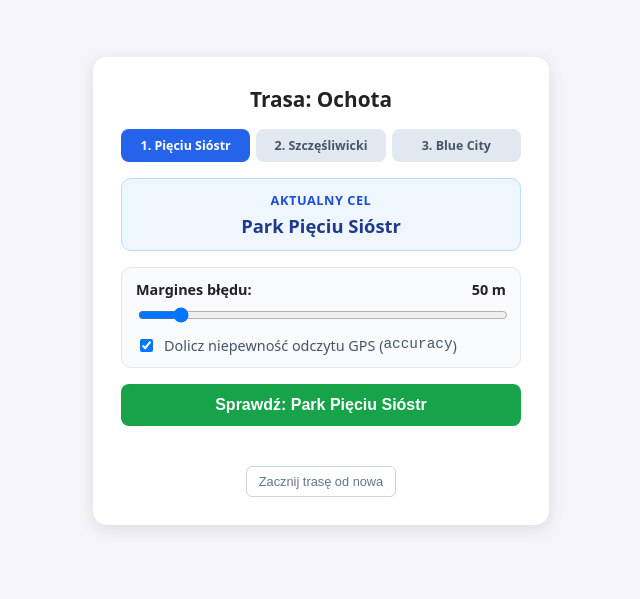
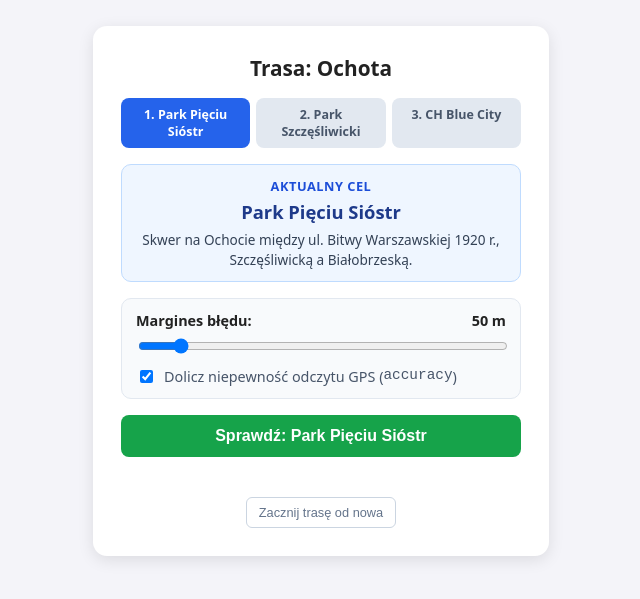
Before and after one commit to HubertMalinowski/lokalizacja-test, a plain HTML site: page index.html in a window 1280 px wide. Shown: the part 109-708 px from the top of the page, without its empty margins (319-959 px from the left). Drawn offline with Linux system fonts and the light colour scheme.

Commit message:
cele i index

```diff
--- /dev/null
+++ b/cele.json
@@ -0,0 +1,38 @@
+[
+  {
+    "id": "pieciu-siostr",
+    "nazwa": "Park Pięciu Sióstr",
+    "opis": "Skwer na Ochocie między ul. Bitwy Warszawskiej 1920 r., Szczęśliwicką a Białobrzeską.",
+    "polygon": [
+      [52.21625, 20.96520],
+      [52.21640, 20.96815],
+      [52.21435, 20.96935],
+      [52.21345, 20.96755],
+      [52.21415, 20.96545]
+    ]
+  },
+  {
+    "id": "szczesliwicki",
+    "nazwa": "Park Szczęśliwicki",
+    "opis": "Duży park z górką, stawami i alejkami między Włodarzewską, Drawską, Szczęśliwicką i Dickensa.",
+    "polygon": [
+      [52.21020, 20.95580],
+      [52.21040, 20.96280],
+      [52.20650, 20.96420],
+      [52.20360, 20.96220],
+      [52.20390, 20.95540],
+      [52.20720, 20.95460]
+    ]
+  },
+  {
+    "id": "blue-city",
+    "nazwa": "CH Blue City",
+    "opis": "Centrum handlowe w Al. Jerozolimskich po stronie Ochoty / Włoch (okolice ul. Opaczewskiej).",
+    "polygon": [
+      [52.21415, 20.95410],
+      [52.21335, 20.95715],
+      [52.21165, 20.95645],
+      [52.21235, 20.95335]
+    ]
+  }
+]
--- a/index.html
+++ b/index.html
@@ -30,12 +30,13 @@
     }
     .progress {
       display: flex;
+      flex-wrap: wrap;
       justify-content: space-between;
       gap: 6px;
       margin: 1rem 0;
     }
     .step {
-      flex: 1;
+      flex: 1 1 30%;
       padding: 8px 4px;
       border-radius: 8px;
       font-size: 0.78rem;
@@ -70,6 +71,12 @@
       font-weight: 700;
       margin-top: 4px;
       color: #1e3a8a;
+    }
+    .target-box .desc {
+      font-size: 0.85rem;
+      color: #334155;
+      margin-top: 6px;
+      line-height: 1.4;
     }
     .control-group {
       margin: 1rem 0;
@@ -109,7 +116,7 @@
       cursor: pointer;
       width: 100%;
     }
-    button.primary:hover {
+    button.primary:hover:not(:disabled) {
       background: #15803d;
     }
     button.secondary {
@@ -158,15 +165,12 @@
   <div class="card">
     <h2>Trasa: Ochota</h2>
 
-    <div class="progress">
-      <div class="step" id="step-0">1. Pięciu Sióstr</div>
-      <div class="step" id="step-1">2. Szczęśliwicki</div>
-      <div class="step" id="step-2">3. Blue City</div>
-    </div>
+    <div class="progress" id="progressBar"></div>
 
     <div class="target-box" id="targetBox">
       <div class="label">Aktualny cel</div>
-      <div class="name" id="targetName">Park Pięciu Sióstr</div>
+      <div class="name" id="targetName">Ładowanie trasy...</div>
+      <div class="desc" id="targetDesc"></div>
     </div>
 
     <div class="control-group">
@@ -184,47 +188,14 @@
       </div>
     </div>
 
-    <button class="primary" id="checkBtn" onclick="sprawdzLokalizacje()">Sprawdź moją pozycję</button>
+    <button class="primary" id="checkBtn" onclick="sprawdzLokalizacje()" disabled>Ładowanie...</button>
     <div id="wynik"></div>
 
     <button class="secondary" onclick="resetujGre()">Zacznij trasę od nowa</button>
   </div>
 
   <script>
-    // Definicja 3 kolejnych etapów trasy z wielokątami granic [lat, lon]
-    const CELE = [
-      {
-        nazwa: "Park Pięciu Sióstr",
-        polygon: [
-          [52.21625, 20.96520],
-          [52.21640, 20.96815],
-          [52.21435, 20.96935],
-          [52.21345, 20.96755],
-          [52.21415, 20.96545]
-        ]
-      },
-      {
-        nazwa: "Park Szczęśliwicki",
-        polygon: [
-          [52.21020, 20.95580], // płn-zach (okolice Włodarzewskiej / Drawskiej)
-          [52.21040, 20.96280], // płn-wsch (okolice Drawskiej / Szczęśliwickiej)
-          [52.20650, 20.96420], // wschód (przy ul. Szczęśliwickiej)
-          [52.20360, 20.96220], // płd-wsch (okolice Dickensa / Urbanistów)
-          [52.20390, 20.95540], // płd-zach (okolice Włodarzewskiej)
-          [52.20720, 20.95460]  // zachód
-        ]
-      },
-      {
-        nazwa: "CH Blue City",
-        polygon: [
-          [52.21415, 20.95410], // płn-zach (Al. Jerozolimskie)
-          [52.21335, 20.95715], // płn-wsch (Al. Jerozolimskie / Opaczewska)
-          [52.21165, 20.95645], // płd-wsch (Opaczewska)
-          [52.21235, 20.95335]  // płd-zach
-        ]
-      }
-    ];
-
+    let CELE = [];
     let aktualnyEtap = Number(localStorage.getItem("ochota_etap") || 0);
     let ostatniOdczyt = null;
 
@@ -232,7 +203,40 @@
     const marginesLabel = document.getElementById("marginesWartosc");
     const checkboxGps = document.getElementById("uwzglednijGps");
 
-    aktualizujUI();
+    async function zaladujCele() {
+      try {
+        const response = await fetch("./cele.json");
+        if (!response.ok) throw new Error(`Błąd HTTP: ${response.status}`);
+        CELE = await response.json();
+
+        if (aktualnyEtap > CELE.length) {
+          aktualnyEtap = CELE.length;
+          localStorage.setItem("ochota_etap", String(aktualnyEtap));
+        }
+
+        zbudujPasekPostepu();
+        aktualizujUI();
+      } catch (err) {
+        document.getElementById("targetName").textContent = "Błąd wczytywania trasy";
+        document.getElementById("targetDesc").textContent = "";
+        document.getElementById("wynik").textContent =
+          "Nie udało się wczytać pliku cele.json. Upewnij się, że strona działa przez serwer (np. GitHub Pages) i plik cele.json leży obok index.html.";
+        console.error(err);
+      }
+    }
+
+    function zbudujPasekPostepu() {
+      const progressBar = document.getElementById("progressBar");
+      progressBar.innerHTML = "";
+
+      CELE.forEach((cel, idx) => {
+        const stepDiv = document.createElement("div");
+        stepDiv.className = "step";
+        stepDiv.id = `step-${idx}`;
+        stepDiv.textContent = `${idx + 1}. ${cel.nazwa}`;
+        progressBar.appendChild(stepDiv);
+      });
+    }
 
     suwak.addEventListener("input", () => {
       marginesLabel.textContent = suwak.value;
@@ -250,6 +254,7 @@
     function aktualizujUI() {
       for (let i = 0; i < CELE.length; i++) {
         const el = document.getElementById(`step-${i}`);
+        if (!el) continue;
         el.className = "step";
         if (i < aktualnyEtap) el.classList.add("done");
         else if (i === aktualnyEtap) el.classList.add("active");
@@ -257,22 +262,26 @@
 
       const targetBox = document.getElementById("targetBox");
       const targetName = document.getElementById("targetName");
+      const targetDesc = document.getElementById("targetDesc");
       const checkBtn = document.getElementById("checkBtn");
 
       if (aktualnyEtap >= CELE.length) {
         targetBox.style.background = "#dcfce7";
         targetBox.style.borderColor = "#86efac";
-        targetName.textContent = "Wszystkie 3 punkty zaliczone!";
+        targetName.textContent = `Wszystkie ${CELE.length} punkty zaliczone!`;
+        targetDesc.textContent = "";
         checkBtn.disabled = true;
         checkBtn.style.opacity = "0.6";
         checkBtn.textContent = "Trasa ukończona";
       } else {
+        const cel = CELE[aktualnyEtap];
         targetBox.style.background = "#eff6ff";
         targetBox.style.borderColor = "#bfdbfe";
-        targetName.textContent = CELE[aktualnyEtap].nazwa;
+        targetName.textContent = cel.nazwa;
+        targetDesc.textContent = cel.opis || "";
         checkBtn.disabled = false;
         checkBtn.style.opacity = "1";
-        checkBtn.textContent = `Sprawdź: ${CELE[aktualnyEtap].nazwa}`;
+        checkBtn.textContent = `Sprawdź: ${cel.nazwa}`;
       }
     }
 
@@ -348,7 +357,7 @@
         } else {
           statusHtml = `
             <div class="status finished">
-              Gratulacje! Dotarłeś do Blue City i ukończyłeś całą trasę!
+              Gratulacje! Dotarłeś do ${zaliczonyNazwa} i ukończyłeś całą trasę!
             </div>
           `;
         }
@@ -425,6 +434,8 @@
       const projY = ay + t * dy;
       return Math.hypot(px - projX, py - projY);
     }
+
+    zaladujCele();
   </script>
 
 </body>
```
